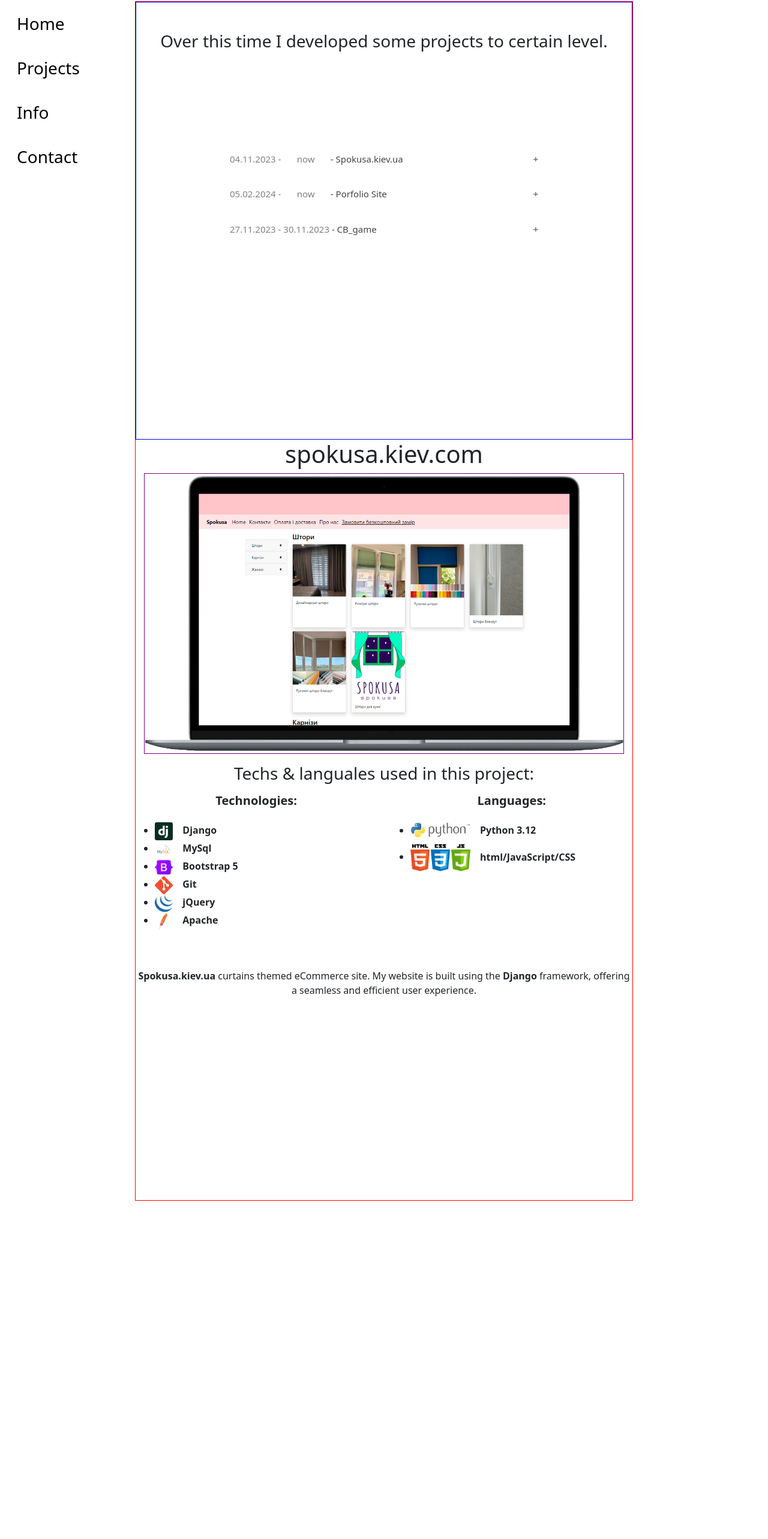
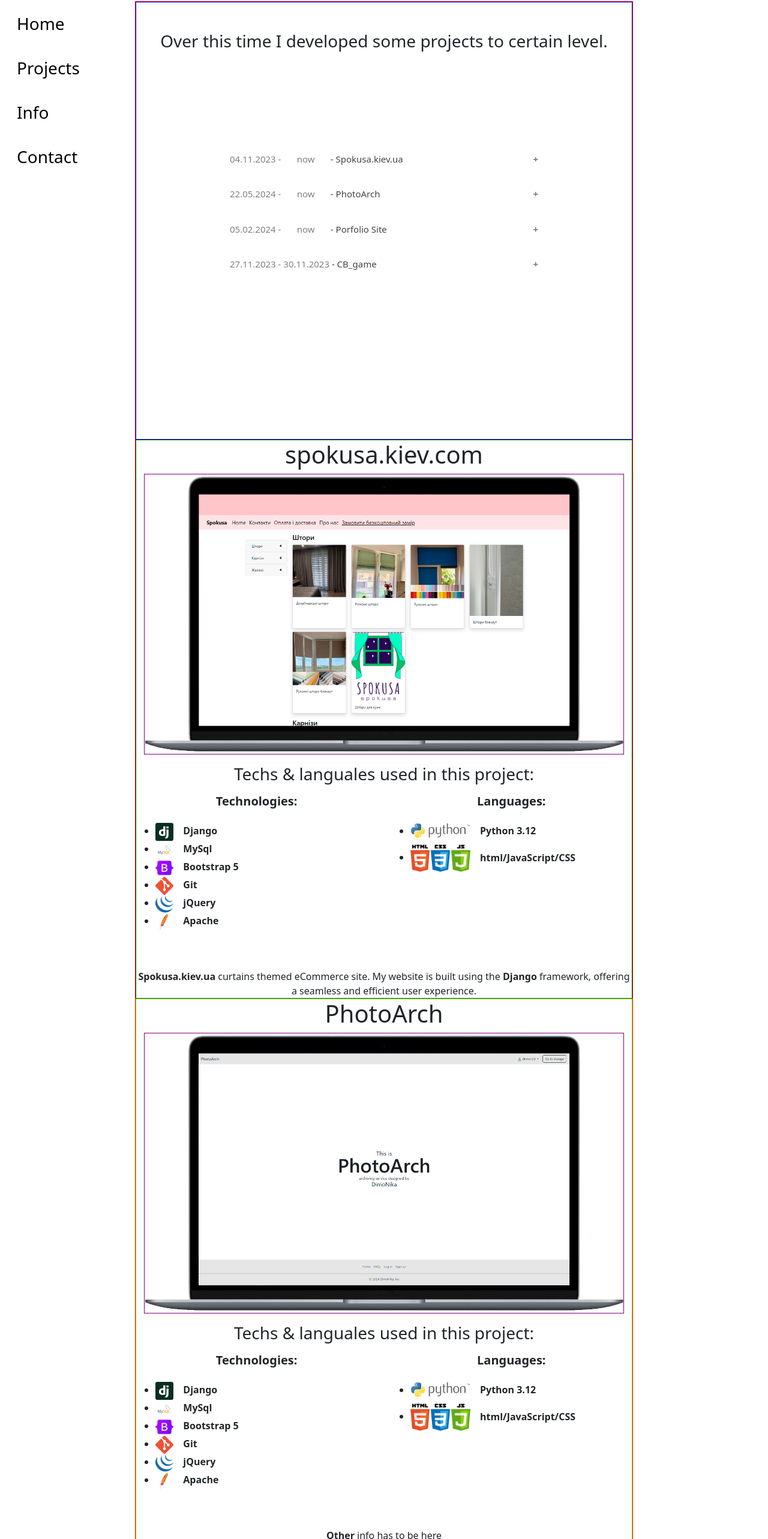
Before and after one commit to DimoNika/DimoFolio, a Vue app in the folder vue_main/: page /projects in a window 1280 px wide. Shown: the part 78-2644 px from the top of the page at 60% size. Before the commit the page ends 2080 px from the top, so only its background shows below. Built offline with nearby package versions, Linux system fonts and the light colour scheme.

Commit message:
PhotoArch part is started, basically works

```diff
--- a/vue_main/src/App.vue
+++ b/vue_main/src/App.vue
@@ -147,7 +147,7 @@
             <!-- Start center content -->
             <div class="col-lg-8">
                 <!-- Элементы для центрирования -->
-                <div class="" style="text-align: center; border: 1px solid red; height: 2000px;">
+                <div class="" style="text-align: center; border: 1px solid red; height: 100%;">
 
                     <router-view/>
                 </div>
--- a/vue_main/src/components/Projects.vue
+++ b/vue_main/src/components/Projects.vue
@@ -8,7 +8,7 @@
 
     <div style="max-width: 550px; margin-top: 150px;" class="mx-auto">
 
-
+        <!-- First elem -->
         <div v-on:click="accClick('accRef1', 'accRef1Panel')">
             <button ref="accRef1" class="myaccordion"><span class="accText" style="color: grey;">04.11.2023 - <span style="margin: 0 1.4rem 0;">now</span> </span> - Spokusa.kiev.ua</button>
         </div>
@@ -20,25 +20,44 @@
             </p>
         </div>
 
+
+        <!-- Second elem -->
         <div v-on:click="accClick('accRef2', 'accRef2Panel')">
-            <button ref="accRef2" v-bind:class="{active: activeVar}" class="myaccordion"><span style="color: grey;">05.02.2024 - <span style="margin: 0 1.4rem 0;">now</span> </span> - Porfolio Site</button>
+            <button ref="accRef2" class="myaccordion"><span class="accText" style="color: grey;">22.05.2024 - <span style="margin: 0 1.4rem 0;">now</span> </span> - PhotoArch</button>
         </div>
         <div ref="accRef2Panel" class="panel">
+            <p class="text-start">
+                <b>PhotoArch</b> is my own photo archiving service. My website is built using the <b> Django </b> framework, offering secure and reliable storing service.
+                <br>
+                <a href="#photoArch" >Details</a>
+            </p>
+        </div>
+
+
+        <!-- Third elem -->
+        <div v-on:click="accClick('accRef3', 'accRef3Panel')">
+            <button ref="accRef3" v-bind:class="{active: activeVar}" class="myaccordion"><span style="color: grey;">05.02.2024 - <span style="margin: 0 1.4rem 0;">now</span> </span> - Porfolio Site</button>
+        </div>
+        <div ref="accRef3Panel" class="panel">
             <p>second info</p>
         </div>
 
-        <div v-on:click="accClick('accRef3', 'accRef3Panel')">
-            <button ref="accRef3" v-bind:class="{active: activeVar}" class="myaccordion"><span style="color: grey;">27.11.2023 - 30.11.2023 </span> - CB_game</button>
+
+        <!-- Fourth elem -->
+        <div v-on:click="accClick('accRef4', 'accRef4Panel')">
+            <button ref="accRef4" v-bind:class="{active: activeVar}" class="myaccordion"><span style="color: grey;">27.11.2023 - 30.11.2023 </span> - CB_game</button>
         </div>
-        <div ref="accRef3Panel" class="panel">
+        <div ref="accRef4Panel" class="panel">
             <p>Lorem ipsum dolor sit amet, consectetur adipisicing elit, sed do eiusmod tempor incididunt ut labore et dolore magna aliqua. Ut enim ad minim veniam, quis nostrud exercitation ullamco laboris nisi ut aliquip ex ea commodo consequat.</p>
         </div>
 
     </div>
 </div>  <!-- end of container for full scrreen size holding -->
 
-<div id="spokusa" > <!-- Spokusa site div -->
 
+<!-- Spokusa site div -->
+<div id="spokusa" style="border: 1px solid darkgreen; min-height: calc(100vh - 70px);">
+    <!-- calc(100%-70px) -->
     <h1 >
         spokusa.kiev.com
     </h1>
@@ -105,7 +124,80 @@
 
 
 
+</div> <!-- END of Spokusa site div -->
+
+</div>
+
+<!-- PhotoArch site div -->
+<div id="photoArch" style="border: 1px solid chartreuse; min-height: calc(100vh - 70px);">
+
+<h1 >
+    PhotoArch
+</h1>
+
+<div class="text-start m-auto" style="max-width: 800px; max-height: 470px; border: 1px solid purple;">
+    <a href="#photoArch">
+        <img src="@/assets/images/macImagePhotoArch.png" class="hvr-grow" alt="Spokusa site image" style="max-width: 100%;">
+    </a>
+    <!-- <img src="@/assets/images/macImagePresset.png" alt="Spokusa Image" style="width: 800px; position: absolute;">
+    <iframe src="https://test.spokusa.kiev.ua/" class="spokusaIFrame"></iframe> -->
+    <!-- 2560x1600 -->
+</div>
+
+
+<div class="row">
+    <div class="col-xxl-6">
+        <h3 class="mt-3">
+            Techs & languales used in this project:
+        </h3>
+        <div class="row">
+            <div class="col-md-6">
+                <h5 class="mt-2">
+                    <b>
+                    Technologies:
+                    </b>
+                </h5>
+                <ul class="text-start mt-4" style="min-width: 190px;">
+                    <b>
+                    <li><img class="techIcon" src="@/assets/images/icons/djangoIcon.svg" alt="Django icon">Django</li>
+                    <li><img class="techIcon" src="@/assets/images/icons/mySQLicon.svg">MySql</li>
+                    <li><img class="techIcon" src="@/assets/images/icons/BootstrapIcon.png">Bootstrap 5</li>
+                    <li><img class="techIcon" src="@/assets/images/icons/GitIcon.png">Git</li>
+                    <li><img class="techIcon" src="@/assets/images/icons/jQueryIcon.webp">jQuery</li>
+                    <li><img class="techIcon" src="@/assets/images/icons/ApacheIcon.png">Apache</li>
+                    </b>
+                </ul>
+            </div>
+
+            <div class="col-md-6">
+                <h5 class="mt-2">
+                    <b>
+                    Languages:
+                    </b>
+                </h5>
+                <ul class="text-start mt-4" style="min-width: 326px;">
+                    <b>
+                    <li><img class="bigTechIcon" src="@/assets/images/icons/PythonIcon.png">Python 3.12</li>
+                    <li><img class="bigTechIcon" src="@/assets/images/icons/htmlcssjsIcon.png">html/JavaScript/CSS</li>
+                    </b>
+                </ul>
+            </div>
+
+        </div>
+
+
+
     </div>
+    <div class="col-xxl-6">
+        <div style="margin-top: 3rem;"> <!-- Description -->
+            <b>Other</b> info has to be here
+        </div>
+
+    </div>
+
+
+
+</div>
 </div>
 
 
```
Also changed, not shown: vue_main/src/assets/images/macImagePhotoArch.png (added).
